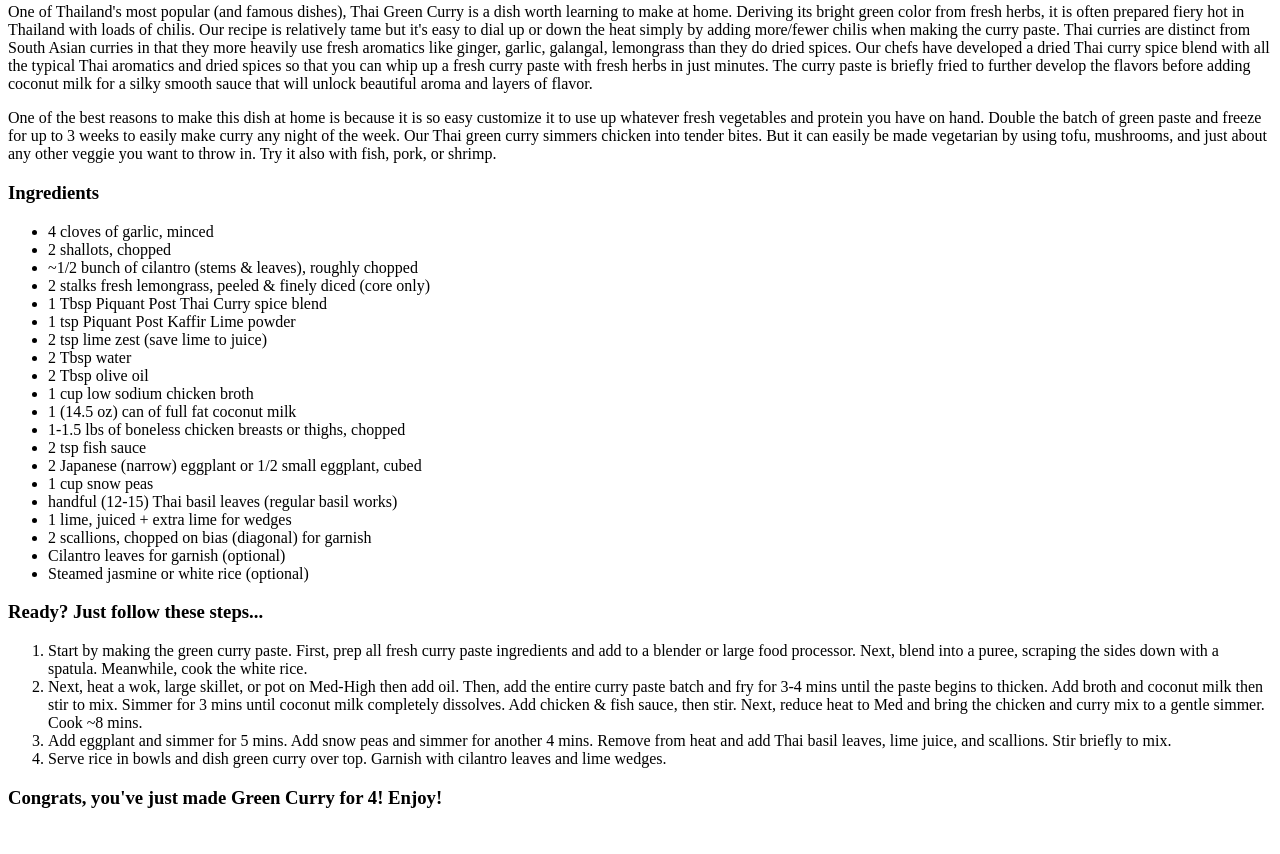
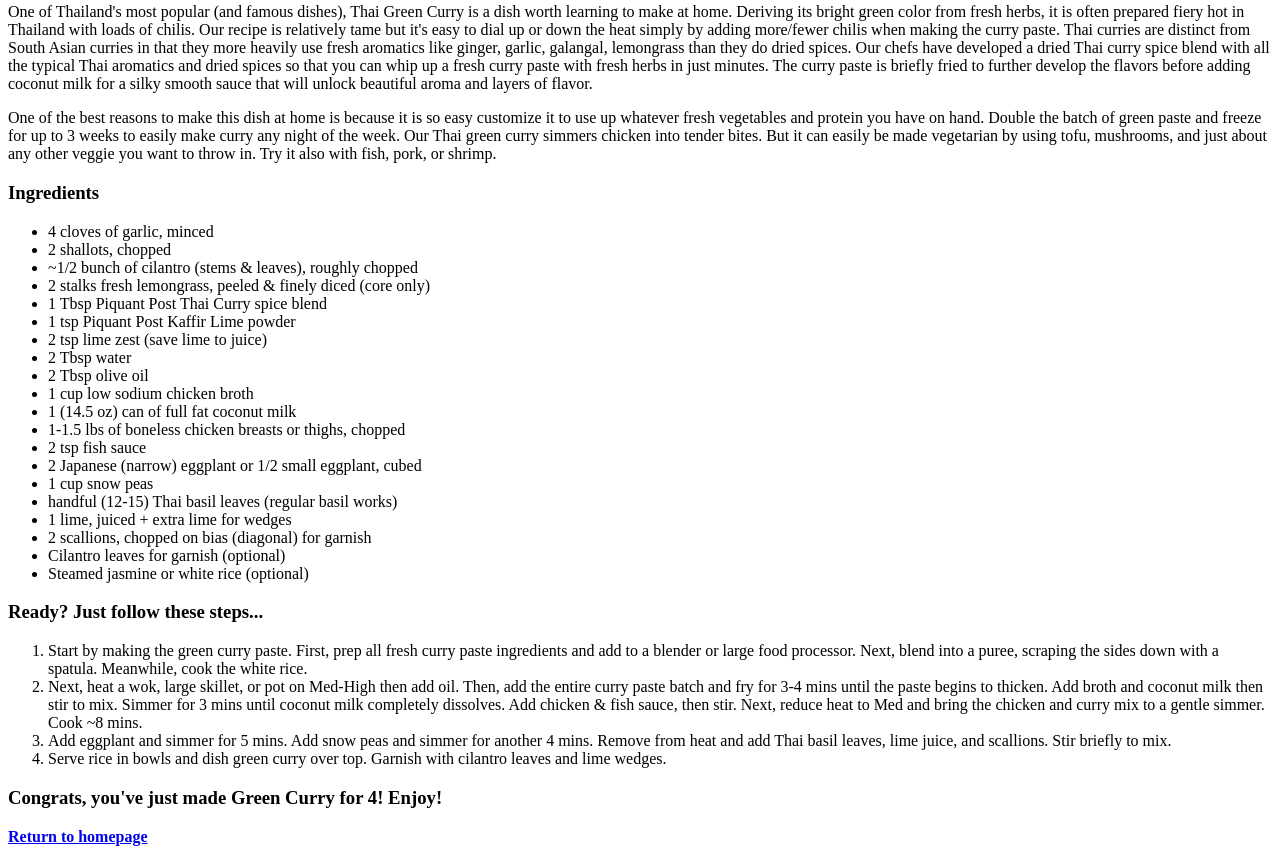
Before and after one commit to kenny-tope/odin-recipes, a plain HTML site: page recipes/green-curry.html in a window 1280 px wide. Shown: the part 538-1392 px from the top of the page. Before the commit the page ends 1366 px from the top, so only its background shows below. Drawn offline with Linux system fonts and the light colour scheme.

Commit message:
Create a link to homepage in all children webpages

```diff
--- a/recipes/green-curry.html
+++ b/recipes/green-curry.html
@@ -41,5 +41,6 @@
             <li>Serve rice in bowls and dish green curry over top. Garnish with cilantro leaves and lime wedges.</li>
         </ol>
         <h3>Congrats, you've just made Green Curry for 4! Enjoy!</h3>
+        <a href="../index.html"><b>Return to homepage</b></a>
     </body>
 </html>
```
Also changed, not shown: recipes/pad-thai.html (+1 -0 lines), recipes/tom-kha-gai.html (+1 -0 lines).
